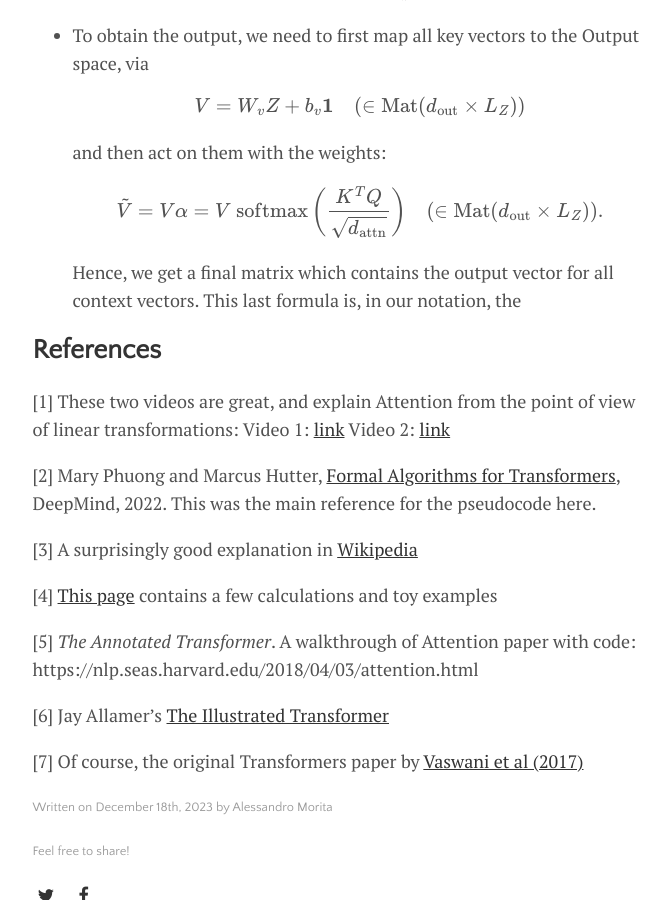
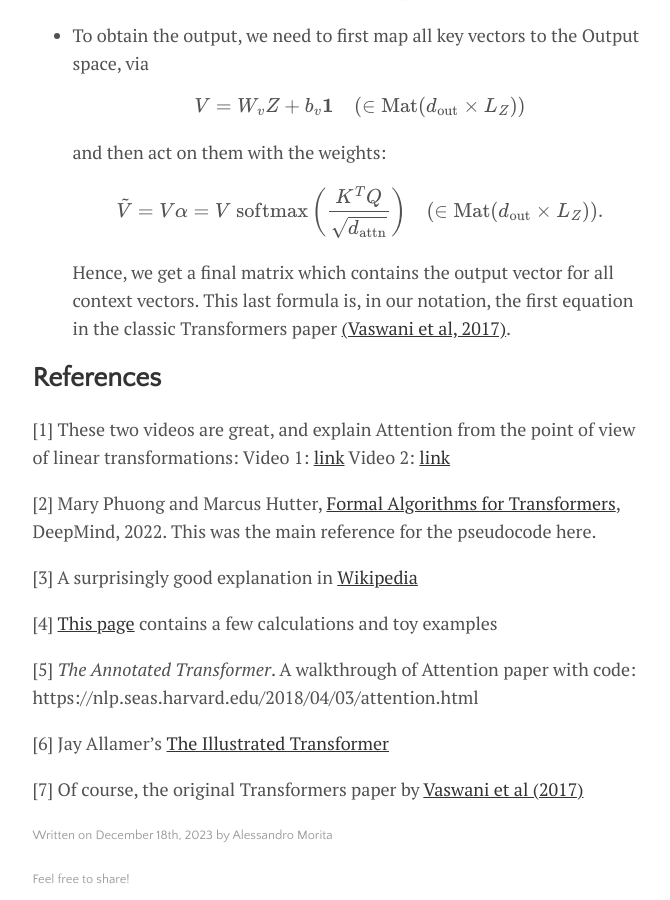
Before and after one commit to takeshimg92/takeshimg92.github.io, a Jekyll site: the page built from _posts/2023-12-18-attention.md, in a window 1280 px wide and 900 px high, scrolled down 11270 px. Shown: the whole window, without its empty margins (300-970 px from the left). Built offline with Jekyll 4.4.1, drawn with Linux system fonts in a browser that asks for light colours; formulas are drawn with MathJax 3.

Commit message:
final adjustments 2

```diff
--- a/_posts/2023-12-18-attention.md
+++ b/_posts/2023-12-18-attention.md
@@ -218,7 +218,7 @@ Also, we drop the colors on the different spaces :)
 
 	$$\tilde V = V \alpha = V \;\mathrm{softmax}\left(\frac{K^T Q}{\sqrt{d_\mathrm{attn}}}\right) \quad (\in \mathrm{Mat}(d_\mathrm{out} \times L_Z)).$$
 
-	Hence, we get a final matrix which contains the output vector for all context vectors. This last formula is, in our notation, the
+	Hence, we get a final matrix which contains the output vector for all context vectors. This last formula is, in our notation, the first equation in the classic Transformers paper [(Vaswani et al, 2017)](https://arxiv.org/abs/1706.03762).
 
 ## References
 
```
